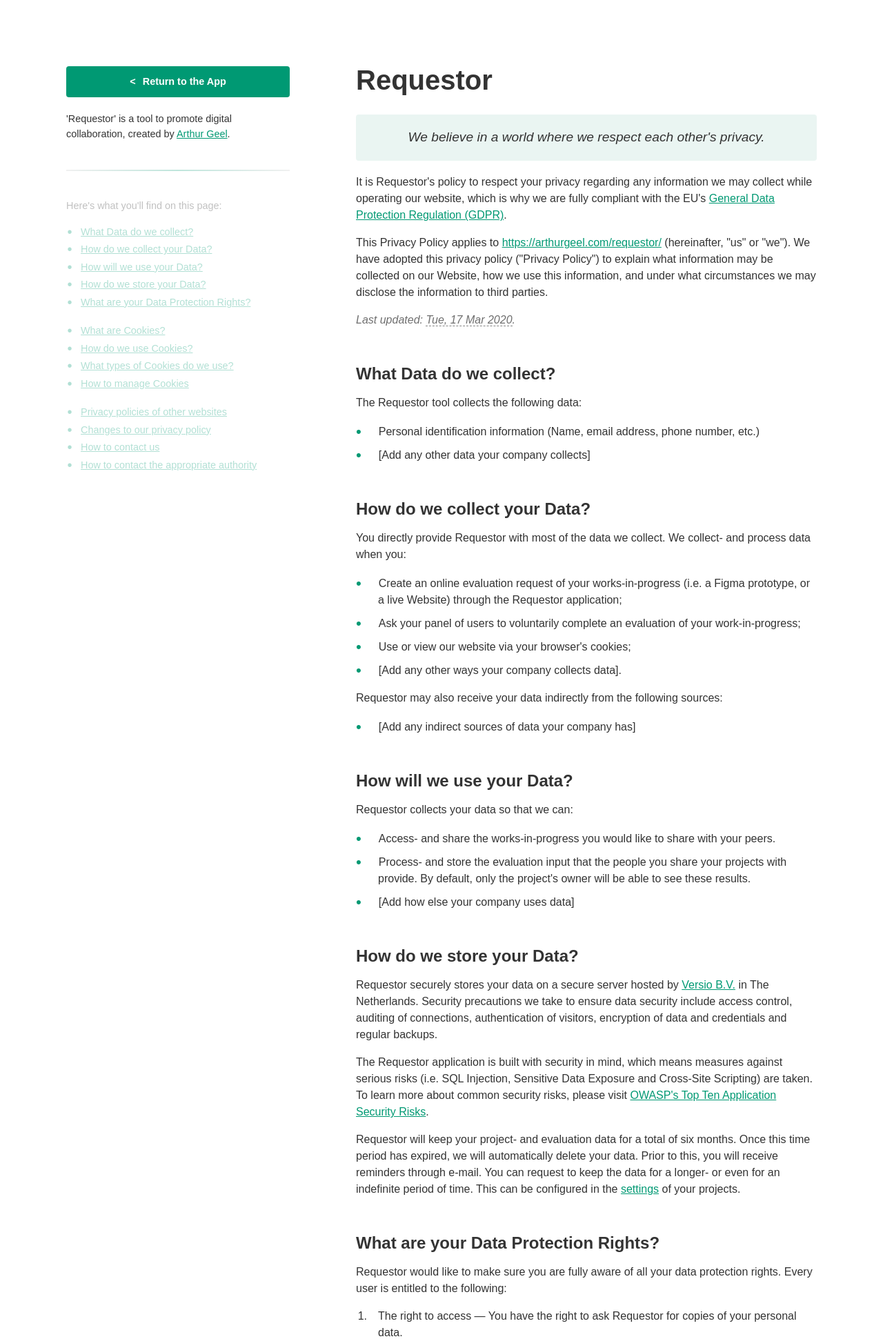
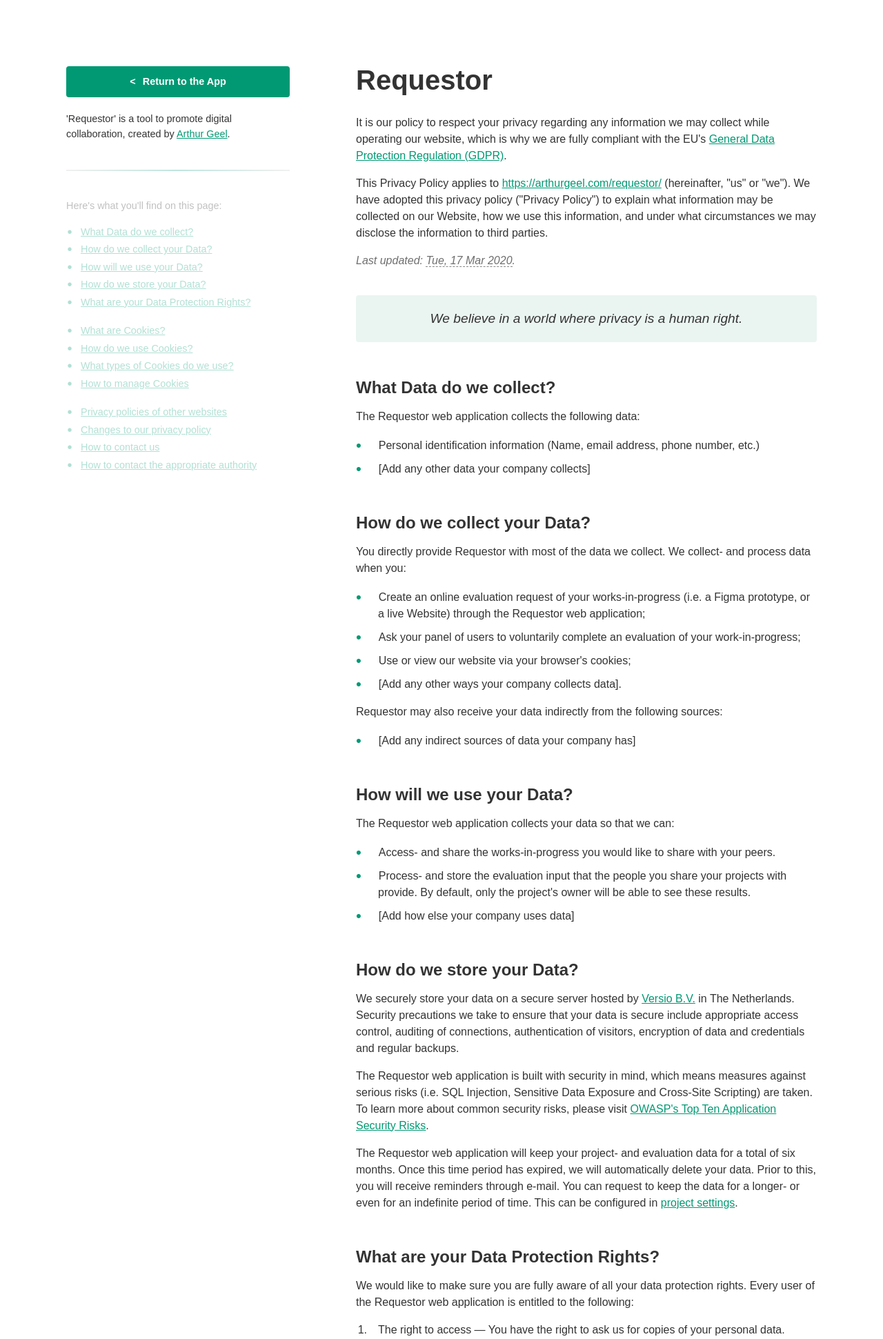
Before and after one commit to AJGeel/requestor, a PHP site: page /privacy in a window 1280 px wide. Shown: the top 1941 px of the page at 69% size. Run offline with PHP 8.4, Linux system fonts and the light colour scheme.

Commit message:
Added small vertical viewport message, stylish privacy document, cookie/privacy toast message, cookie accept check

```diff
--- a/privacy/index.html
+++ b/privacy/index.html
@@ -48,23 +48,24 @@
 
     <section class="privacy-policy">
       <h1>Requestor</h1>
-  		<h3>We believe in a world where we respect each other's privacy.</h3>
 
-  		<p>It is Requestor's policy to respect your privacy regarding any information we may collect while operating our website, which is why we are fully compliant with the EU's <a href="https://gdpr-info.eu/">General Data Protection Regulation (GDPR)</a>.</p>
+  		<p>It is our policy to respect your privacy regarding any information we may collect while operating our website, which is why we are fully compliant with the EU's <a href="https://gdpr-info.eu/">General Data Protection Regulation (GDPR)</a>.</p>
       <p>This Privacy Policy applies to <a href="../">https://arthurgeel.com/requestor/</a> (hereinafter, "us" or "we"). We have adopted this privacy policy ("Privacy Policy") to explain what information may be collected on our Website, how we use this information, and under what circumstances we may disclose the information to third parties.</p>
       <p class="last-updated">Last updated: <span class="last-updated">March 16, 2020</span>.</p>
 
-      <h2 id="what-data-do-we-collect">What Data do we collect?</h2>
-      <p>The Requestor tool collects the following data:</p>
+      <h3>We believe in a world where privacy is a human right.</h3>
+
+      <h2 id="what-data-do-we-collect"><a href="#what-data-do-we-collect">What Data do we collect?</a></h2>
+      <p>The Requestor web application collects the following data:</p>
       <ul>
         <li>Personal identification information (Name, email address, phone number, etc.)</li>
         <li>[Add any other data your company collects]</li>
       </ul>
 
-      <h2 id="how-do-we-collect-your-data">How do we collect your Data?</h2>
+      <h2 id="how-do-we-collect-your-data"><a href="#how-do-we-collect-your-data">How do we collect your Data?</a></h2>
       <p>You directly provide Requestor with most of the data we collect. We collect- and process data when you:</p>
       <ul>
-        <li>Create an online evaluation request of your works-in-progress (i.e. a Figma prototype, or a live Website) through the Requestor application;</li>
+        <li>Create an online evaluation request of your works-in-progress (i.e. a Figma prototype, or a live Website) through the Requestor web application;</li>
         <li>Ask your panel of users to voluntarily complete an evaluation of your work-in-progress;</li>
         <li>Use or view our website via your browser's cookies;</li>
         <li>[Add any other ways your company collects data].</li>
@@ -75,8 +76,8 @@
         <li>[Add any indirect sources of data your company has]</li>
       </ul>
 
-      <h2 id="how-will-we-use-your-data">How will we use your Data?</h2>
-      <p>Requestor collects your data so that we can:</p>
+      <h2 id="how-will-we-use-your-data"><a href="#how-will-we-use-your-data">How will we use your Data?</a></h2>
+      <p>The Requestor web application collects your data so that we can:</p>
       <ul>
         <li>Access- and share the works-in-progress you would like to share with your peers.</li>
         <li>Process- and store the evaluation input that the people you share your projects with provide. By default, only the project's owner will be able to see these results.</li>
@@ -88,39 +89,39 @@
         <li>[List organisations that will receive data]</li>
       </ul> -->
 
-      <h2 id="how-do-we-store-your-data">How do we store your Data?</h2>
-      <p>Requestor securely stores your data on a secure server hosted by <a href="https://versio.nl">Versio B.V.</a> in The Netherlands. Security precautions we take to ensure data security include access control, auditing of connections, authentication of visitors, encryption of data and credentials and regular backups.</p>
-      <p>The Requestor application is built with security in mind, which means measures against serious risks (i.e. SQL Injection, Sensitive Data Exposure and Cross-Site Scripting) are taken. To learn more about common security risks, please visit <a href="https://owasp.org/www-project-top-ten/OWASP_Top_Ten_2017/Top_10-2017_Top_10">OWASP's Top Ten Application Security Risks</a>.</p>
-      <p>Requestor will keep your project- and evaluation data for a total of six months. Once this time period has expired, we will automatically delete your data. Prior to this, you will receive reminders through e-mail. You can request to keep the data for a longer- or even for an indefinite period of time. This can be configured in the <a href="#!">settings</a> of your projects.</p>
+      <h2 id="how-do-we-store-your-data"><a href="#how-do-we-store-your-data">How do we store your Data?</a></h2>
+      <p>We securely store your data on a secure server hosted by <a href="https://versio.nl">Versio B.V.</a> in The Netherlands. Security precautions we take to ensure that your data is secure include appropriate access control, auditing of connections, authentication of visitors, encryption of data and credentials and regular backups.</p>
+      <p>The Requestor web application is built with security in mind, which means measures against serious risks (i.e. SQL Injection, Sensitive Data Exposure and Cross-Site Scripting) are taken. To learn more about common security risks, please visit <a href="https://owasp.org/www-project-top-ten/OWASP_Top_Ten_2017/Top_10-2017_Top_10">OWASP's Top Ten Application Security Risks</a>.</p>
+      <p>The Requestor web application will keep your project- and evaluation data for a total of six months. Once this time period has expired, we will automatically delete your data. Prior to this, you will receive reminders through e-mail. You can request to keep the data for a longer- or even for an indefinite period of time. This can be configured in <a href="#!">project settings</a>.</p>
 
-      <h2 id="what-are-your-data-protection-rights">What are your Data Protection Rights?</h2>
-      <p>Requestor would like to make sure you are fully aware of all your data protection rights. Every user is entitled to the following:</p>
+      <h2 id="what-are-your-data-protection-rights"><a href="#what-are-your-data-protection-rights">What are your Data Protection Rights?</a></h2>
+      <p>We would like to make sure you are fully aware of all your data protection rights. Every user of the Requestor web application is entitled to the following:</p>
 
       <ol>
-        <li><span>The right to access</span> You have the right to ask Requestor for copies of your personal data.</li>
-        <li><span>The right to rectification</span> You have the right to ask that Requestor correct any information you believe is inaccurate. You also have the right to ask Requestor to complete information you believe is incomplete.</li>
-        <li><span>The right to erasure</span> You have the right to ask Requestor to erase your personal data, under certain conditions.</li>
-        <li><span>The right to restrict processing</span> You have the right to ask Requestor restrict the processing of your personal data, under certain conditions.</li>
-        <li><span>The right to data portability</span> You have the right to ask Requestor transfer the data that we have collected to another organization, or directly to you, under certain conditions.</li>
+        <li><span>The right to access</span> You have the right to ask us for copies of your personal data.</li>
+        <li><span>The right to rectification</span> You have the right to ask that we correct any information you believe is inaccurate. You also have the right to ask us to complete information you believe is incomplete.</li>
+        <li><span>The right to erasure</span> You have the right to ask us to erase your personal data, under certain conditions.</li>
+        <li><span>The right to restrict processing</span> You have the right to ask us to restrict the processing of your personal data, under certain conditions.</li>
+        <li><span>The right to data portability</span> You have the right to ask us to transfer the data that we have collected to another organization, or directly to you, under certain conditions.</li>
       </ol>
 
-      <p>If you make a request, we have one month to respond to you. If you would like to exercise any of these rights, please contact us at our email: <a href="mailto:privacy@arthurgeel.com">privacy@arthurgeel.com</a>.</p>
+      <p>If you make a request, we have one month to respond to you. If you would like to exercise any of the rights listed above, please contact us at our email: <a href="mailto:privacy@arthurgeel.com">privacy@arthurgeel.com</a>.</p>
 
       <hr class="cookie">
 
-      <h2 id="what-are-cookies">What are Cookies?</h2>
+      <h2 id="what-are-cookies"><a href="#what-are-cookies">What are Cookies?</a></h2>
       <p>Cookies are text files placed on your computer to collect standard Internet log information and visitor behaviour information. When you visit our websites, we may collect information from you automatically through cookies or similar technology.</p>
       <p>For further information, visit <a target="_blank" href="https://allaboutcookies.org">allaboutcookies.org</a>.</p>
 
-      <h2 id="how-do-we-use-cookies">How do we use Cookies?</h2>
-      <p>Requestor uses cookies in a range of ways to improve your experience on our website, including:</p>
+      <h2 id="how-do-we-use-cookies"><a href="#how-do-we-use-cookies">How do we use Cookies?</a></h2>
+      <p>The Requestor app uses cookies in a range of ways to improve your experience on our website, including:</p>
       <ul>
         <li>Keeping your signed in;</li>
         <li>Understanding how you- and the people you invite as evaluators use our website;</li>
         <li>[Add any uses your company has for cookies].</li>
       </ul>
 
-      <h2 id="what-types-of-cookies-do-we-use">What types of Cookies do we use?</h2>
+      <h2 id="what-types-of-cookies-do-we-use"><a href="#what-types-of-cookies-do-we-use">What types of Cookies do we use?</a></h2>
       <p>There are a number of different types of cookies, however, our website uses:</p>
       <ol>
         <li><span>Functionality</span> Requestor uses these cookies so that we recognize you on our website and remember your previously selected preferences. These could include what language you prefer and location you are in. A mix of first-party and third-party cookies are used.</li>
@@ -128,21 +129,21 @@
         <!-- <li>[Add any other types of cookies your company uses &rarr; example: look at KNVB.nl ]</li> -->
       </ol>
 
-      <h2 id="how-to-manage-cookies">How to manage Cookies</h2>
+      <h2 id="how-to-manage-cookies"><a href="#how-to-manage-cookies">How to manage Cookies</a></h2>
       <p>You can set your browser not to accept cookies, and the above website tells you how to remove cookies from your browser. However, in a few cases, some of our website features may not function as a result.</p>
 
       <hr class="cookie">
 
-      <h2 id="privacy-policies-of-other-websites">Privacy policies of other websites</h2>
+      <h2 id="privacy-policies-of-other-websites"><a href="#privacy-policies-of-other-websites">Privacy policies of other websites</a></h2>
       <p>The Requestor website contains embedded material of other websites. Our privacy policy applies only to our website, so if you click on a link to another website, you should read their privacy policy.</p>
 
-      <h2 id="changes-to-our-privacy-policy">Changes to our privacy policy</h2>
+      <h2 id="changes-to-our-privacy-policy"><a href="#changes-to-our-privacy-policy">Changes to our privacy policy</a></h2>
       <p>Requestor keeps its privacy policy under regular review and places any updatees on this web page. This privacy policy was last updated on <span class="last-updated">March 16, 2020</span>.</p>
 
-      <h2 id="how-to-contact-us">How to contact us</h2>
+      <h2 id="how-to-contact-us"><a href="#how-to-contact-us">How to contact us</a></h2>
       <p>If you have any questions about Requestor's privacy policy, the data we hold on you, or you would like to exercise one of your data protection rights, please do not hesitate to contact us. To do so, email us at <a href="mailto:privacy@arthurgeel.com">privacy@arthurgeel.com</a>.</p>
 
-      <h2 id="how-to-contact-the-appropriate-authority">How to contact the appropriate authority</h2>
+      <h2 id="how-to-contact-the-appropriate-authority"><a href="#how-to-contact-the-appropriate-authority">How to contact the appropriate authority</a></h2>
       <p>Should you wish to report a complaint or if you feel that Requestor has not addressed your concern in a satisfactory manner, you may contact the Information Commissioner's Office. To do so, you may use the following link: <a target="_blank" href="https://ico.org.uk/make-a-complaint/">https://ico.org.uk/make-a-complaint/</a>.</p>
 
     </section>
--- a/privacy/style.css
+++ b/privacy/style.css
@@ -54,6 +54,11 @@ html {
     opacity: 1;
     filter: blur(0px);
   }
+}
+
+@keyframes scrollingCookies {
+  from { background-position: 0px   0px; }
+  to   { background-position: 450px 0px; }
 }
 
 body {
@@ -132,12 +137,37 @@ h2 {
   font-weight: bold;
   margin-top: 2em;
   margin-bottom: .5em;
+
+  transition: padding-left .2s ease-in-out;
+}
+
+h2::before {
+  transition: opacity .2s ease-in-out;
+  content: "→";
+  color: var(--main-30);
+  margin-right: .5em;
+  margin-left: -1.5em;
+  opacity: 0;
+}
+
+h2:target, h2:hover {
+  padding-left: 1.5em;
+}
+
+h2:target::before, h2:hover::before {
+  opacity: 1;
+}
+
+h2 a {
+  color: #333;
+  text-decoration: none;
+  width: 100%;
 }
 
 h3 {
   font-size: 1.2em;
   font-weight: 500;
-  margin-bottom: 1em;
+  margin: 2em 0;
   padding: 1em 3em;
   font-style: italic;
   border-radius: 4px;
@@ -232,14 +262,15 @@ section.sticky ul > li:before {
 
 hr.cookie {
   border: 0;
-  height: 3em;
+  height: 10em;
   background-image: url(cookies.jpg);
   background-repeat: repeat;
   background-attachment: fixed;
+  animation: scrollingCookies 20s linear infinite;
   border-radius: 5px;
   box-shadow: inset 0px 2px 15px rgba(0,0,0,.1);
   margin: 6em 0;
-  filter: saturate(0.5);
+  filter: saturate(0.8);
 
   transition: filter .5s ease-in-out;
 }
@@ -311,3 +342,14 @@ span.last-updated {
 
 
 }
+
+@media only screen and (max-width: 700px) {
+  section {
+    padding: 6em 2em;
+  }
+
+  section.sticky {
+    padding-right: 2em;
+    padding-bottom: 2em;
+  }
+}
```
Also changed, not shown: css/style.css (+116 -13 lines), index.html (+16 -3 lines), js/app.js (+35 -8 lines), i/feather/cookie.svg (added), privacy/cookies.jpg, 2 other files.
